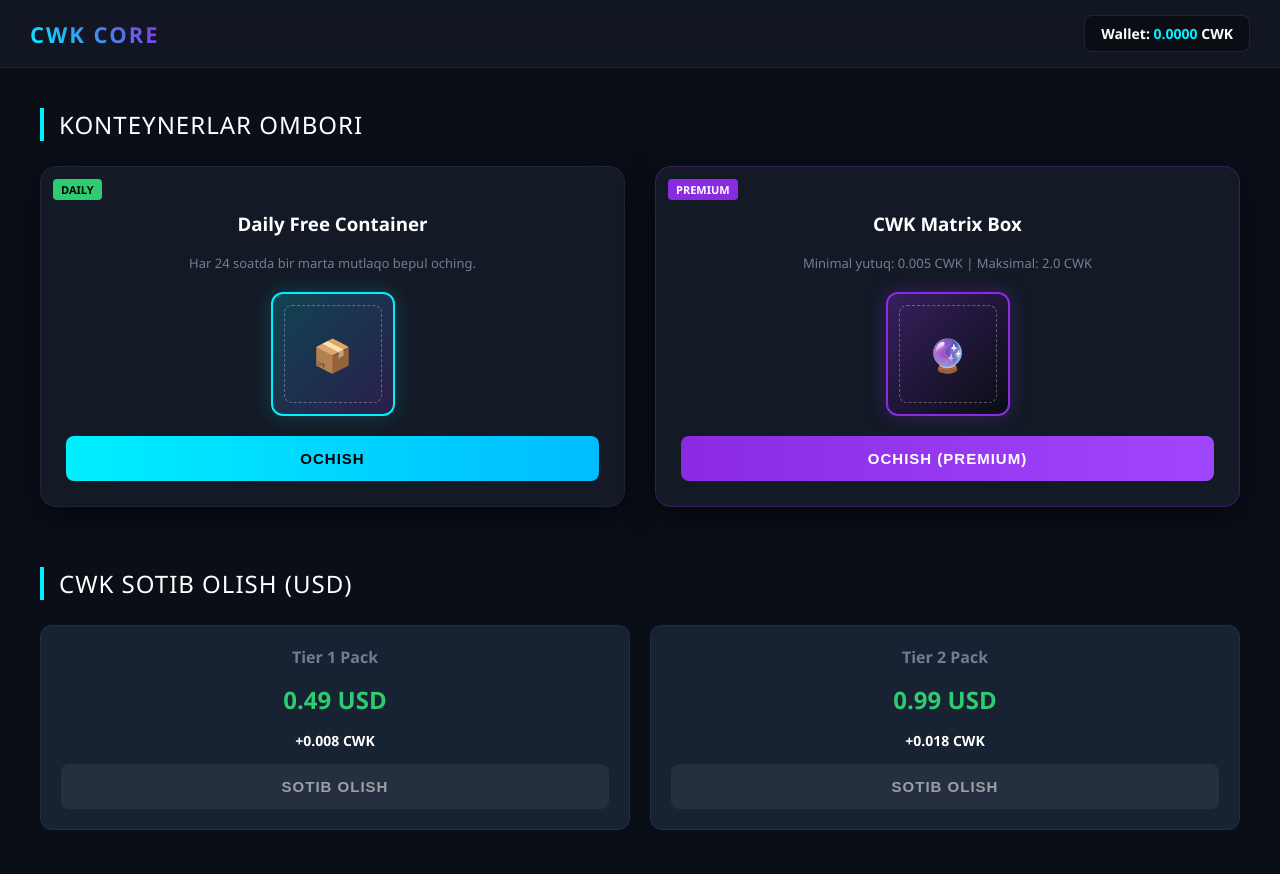
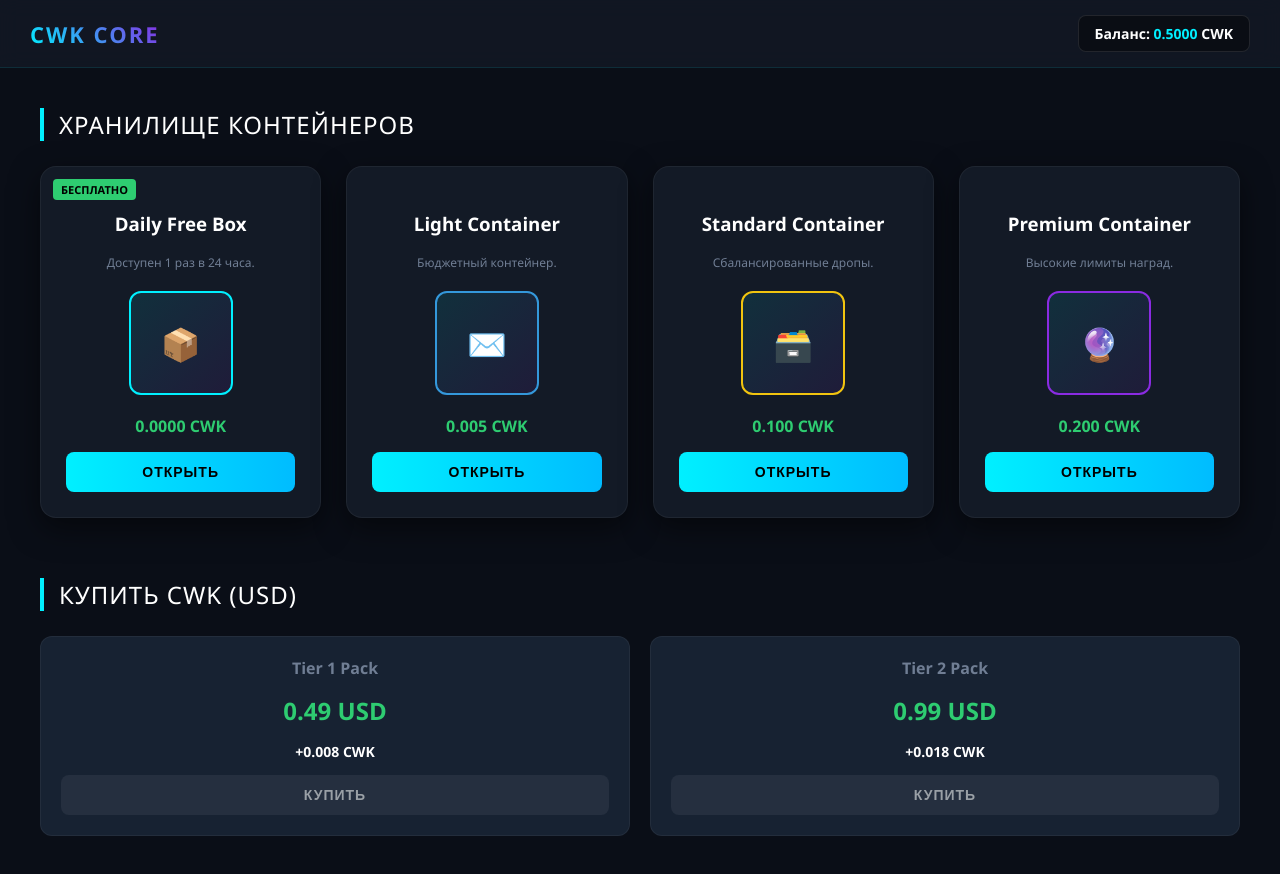
Before and after one commit to PucelineDEV/PUCELINE_INTERACTIVE, a plain HTML site: page index.html in a window 1280 px wide. Drawn offline with Linux system fonts and the light colour scheme.

Commit message:
Wave Token

```diff
--- a/index.html
+++ b/index.html
@@ -1,5 +1,5 @@
 <!DOCTYPE html>
-<html lang="uz">
+<html lang="ru">
 <head>
     <meta charset="UTF-8">
     <meta name="viewport" content="width=device-width, initial-scale=1.0">
@@ -18,12 +18,11 @@
             margin: 0;
             background-color: var(--bg-dark);
             color: var(--text-main);
-            font-family: 'Segoe UI', Roboto, Helvetica, Arial, sans-serif;
+            font-family: 'Segoe UI', Roboto, sans-serif;
             -webkit-user-select: none;
             user-select: none;
         }
 
-        /* HEADER */
         header {
             background: rgba(19, 26, 38, 0.8);
             backdrop-filter: blur(10px);
@@ -46,11 +45,6 @@
             -webkit-text-fill-color: transparent;
         }
 
-        .balance-container {
-            display: flex;
-            gap: 15px;
-        }
-
         .balance-box {
             background: rgba(0, 0, 0, 0.4);
             padding: 8px 16px;
@@ -64,7 +58,6 @@
             color: var(--accent-cyan);
         }
 
-        /* MAIN APP CONTAINER */
         .app-container {
             max-width: 1200px;
             margin: 40px auto;
@@ -80,11 +73,10 @@
             text-transform: uppercase;
         }
 
-        /* CONTAINER GRID */
         .grid {
             display: grid;
-            grid-template-columns: repeat(auto-fit, minmax(300px, 1fr));
-            gap: 30px;
+            grid-template-columns: repeat(auto-fit, minmax(250px, 1fr));
+            gap: 25px;
             margin-bottom: 60px;
         }
 
@@ -104,55 +96,31 @@
             transform: translateY(-5px);
         }
 
-        /* Kripto Uslubidagi Kubik Konteyner Tasviri */
         .container-box-art {
-            width: 120px;
-            height: 120px;
+            width: 100px;
+            height: 100px;
             margin: 20px auto;
-            background: linear-gradient(135deg, rgba(0, 240, 255, 0.2), rgba(138, 43, 226, 0.2));
+            background: linear-gradient(135deg, rgba(0, 240, 255, 0.1), rgba(138, 43, 226, 0.1));
             border: 2px solid var(--accent-cyan);
             border-radius: 12px;
-            box-shadow: 0 0 20px rgba(0, 240, 255, 0.2);
             display: flex;
             align-items: center;
             justify-content: center;
             font-size: 32px;
-            position: relative;
         }
 
-        .container-box-art::after {
-            content: '';
-            position: absolute;
-            width: 80%;
-            height: 80%;
-            border: 1px dashed rgba(255, 255, 255, 0.3);
-            border-radius: 8px;
-        }
-
-        .premium-art {
-            border-color: var(--accent-purple);
-            box-shadow: 0 0 20px rgba(138, 43, 226, 0.3);
-            background: linear-gradient(135deg, rgba(138, 43, 226, 0.3), rgba(0, 0, 0, 0.5));
-        }
-
-        /* BUTTONS */
         .btn {
             background: linear-gradient(90deg, var(--accent-cyan), #00bcff);
             color: #000;
             border: none;
-            padding: 14px 28px;
-            font-size: 15px;
+            padding: 12px 24px;
+            font-size: 14px;
             font-weight: 700;
             border-radius: 8px;
             cursor: pointer;
             width: 100%;
             text-transform: uppercase;
             letter-spacing: 1px;
-            transition: opacity 0.2s;
-        }
-
-        .btn:hover {
-            opacity: 0.9;
         }
 
         .btn:disabled {
@@ -161,14 +129,20 @@
             cursor: not-allowed;
         }
 
+        .price-text {
+            font-size: 16px;
+            font-weight: bold;
+            color: #2ecc71;
+            margin-bottom: 15px;
+        }
+
         .timer-text {
-            font-size: 13px;
+            font-size: 12px;
             color: #ff3366;
             margin-top: 10px;
             font-weight: bold;
         }
 
-        /* DONATE / PURCHASE SECTION */
         .donate-grid {
             display: grid;
             grid-template-columns: repeat(auto-fit, minmax(220px, 1fr));
@@ -190,7 +164,6 @@
             font-weight: 800;
         }
 
-        /* MODAL (YUTUQ VA XABARLAR UCHUN) */
         .overlay {
             position: fixed;
             top: 0; left: 0; width: 100%; height: 100%;
@@ -210,12 +183,10 @@
             text-align: center;
             max-width: 400px;
             width: 85%;
-            box-shadow: 0 0 50px rgba(0, 240, 255, 0.3);
         }
 
-        .modal h2 { margin-top: 0; color: var(--accent-cyan); }
         .reward-anim {
-            font-size: 36px;
+            font-size: 32px;
             font-weight: 800;
             color: #fff;
             margin: 25px 0;
@@ -228,47 +199,64 @@
     <header>
         <div class="logo">CWK CORE</div>
         <div class="balance-container">
-            <div class="balance-box">Wallet: <span id="cwk-bal">0.0000</span> CWK</div>
+            <div class="balance-box">Баланс: <span id="cwk-bal">0.0000</span> CWK</div>
         </div>
     </header>
 
     <div class="app-container">
 
-        <div class="section-title">Konteynerlar ombori</div>
+        <div class="section-title">Хранилище Контейнеров</div>
         <div class="grid">
 
             <div class="card">
-                <div style="position: absolute; top: 12px; left: 12px; background: #2ecc71; color: #000; padding: 3px 8px; font-size: 11px; font-weight: bold; border-radius: 4px;">DAILY</div>
-                <h3>Daily Free Container</h3>
-                <p style="color: var(--text-muted); font-size: 13px;">Har 24 soatda bir marta mutlaqo bepul oching.</p>
+                <div style="position: absolute; top: 12px; left: 12px; background: #2ecc71; color: #000; padding: 3px 8px; font-size: 11px; font-weight: bold; border-radius: 4px;">БЕСПЛАТНО</div>
+                <h3>Daily Free Box</h3>
+                <p style="color: var(--text-muted); font-size: 12px;">Доступен 1 раз в 24 часа.</p>
                 <div class="container-box-art">📦</div>
-                <button class="btn" id="free-btn" onclick="openFreeContainer()">Ochish</button>
+                <div class="price-text">0.0000 CWK</div>
+                <button class="btn" id="free-btn" onclick="openFreeContainer()">Открыть</button>
                 <div id="timer-display" class="timer-text" style="display: none;"></div>
             </div>
 
-            <div class="card" style="border-color: rgba(138, 43, 226, 0.3);">
-                <div style="position: absolute; top: 12px; left: 12px; background: var(--accent-purple); color: #fff; padding: 3px 8px; font-size: 11px; font-weight: bold; border-radius: 4px;">PREMIUM</div>
-                <h3>CWK Matrix Box</h3>
-                <p style="color: var(--text-muted); font-size: 13px;">Minimal yutuq: 0.005 CWK | Maksimal: 2.0 CWK</p>
-                <div class="container-box-art premium-art">🔮</div>
-                <button class="btn" style="background: linear-gradient(90deg, var(--accent-purple), #a146ff); color: white;" onclick="openPremiumContainer()">Ochish (Premium)</button>
+            <div class="card">
+                <h3>Light Container</h3>
+                <p style="color: var(--text-muted); font-size: 12px;">Бюджетный контейнер.</p>
+                <div class="container-box-art" style="border-color: #3498db;">✉️</div>
+                <div class="price-text">0.005 CWK</div>
+                <button class="btn" onclick="openPaidContainer(0.005)">Открыть</button>
+            </div>
+
+            <div class="card">
+                <h3>Standard Container</h3>
+                <p style="color: var(--text-muted); font-size: 12px;">Сбалансированные дропы.</p>
+                <div class="container-box-art" style="border-color: #f1c40f;">🗃️</div>
+                <div class="price-text">0.100 CWK</div>
+                <button class="btn" onclick="openPaidContainer(0.100)">Открыть</button>
+            </div>
+
+            <div class="card">
+                <h3>Premium Container</h3>
+                <p style="color: var(--text-muted); font-size: 12px;">Высокие лимиты наград.</p>
+                <div class="container-box-art" style="border-color: var(--accent-purple);">🔮</div>
+                <div class="price-text">0.200 CWK</div>
+                <button class="btn" onclick="openPaidContainer(0.200)">Открыть</button>
             </div>
 
         </div>
 
-        <div class="section-title">CWK Sotib olish (USD)</div>
+        <div class="section-title">Купить CWK (USD)</div>
         <div class="donate-grid">
             <div class="donate-card">
                 <h4 style="margin:0; color: var(--text-muted);">Tier 1 Pack</h4>
                 <div class="price-tag">0.49 USD</div>
                 <p style="font-size: 14px; font-weight: bold;">+0.008 CWK</p>
-                <button class="btn" style="background: #252f3f; color: #9aa0a6;" onclick="showPaymentAlert()">Sotib olish</button>
+                <button class="btn" style="background: #252f3f; color: #9aa0a6;" onclick="showPaymentAlert()">Купить</button>
             </div>
             <div class="donate-card">
                 <h4 style="margin:0; color: var(--text-muted);">Tier 2 Pack</h4>
                 <div class="price-tag">0.99 USD</div>
                 <p style="font-size: 14px; font-weight: bold;">+0.018 CWK</p>
-                <button class="btn" style="background: #252f3f; color: #9aa0a6;" onclick="showPaymentAlert()">Sotib olish</button>
+                <button class="btn" style="background: #252f3f; color: #9aa0a6;" onclick="showPaymentAlert()">Купить</button>
             </div>
         </div>
 
@@ -276,16 +264,16 @@
 
     <div class="overlay" id="modal-overlay">
         <div class="modal">
-            <h2 id="modal-title">Konteyner ochildi!</h2>
+            <h2 id="modal-title">Контейнер открыт!</h2>
             <div class="reward-anim" id="reward-text">0.0000 CWK</div>
-            <p style="color: var(--text-muted); font-size: 14px; margin-bottom: 25px;">Yutuq hisobingizga muvaffaqiyatli qo'shildi.</p>
-            <button class="btn" onclick="closeModal()">Yopish</button>
+            <p style="color: var(--text-muted); font-size: 14px; margin-bottom: 25px;">Награда зачислена на ваш баланс.</p>
+            <button class="btn" onclick="closeModal()">Закрыть</button>
         </div>
     </div>
 
     <script>
-        // O'yinchi Balansi
-        let walletBalance = parseFloat(localStorage.getItem('cwk_wallet')) || 0.0000;
+        // Boshlang'ich balansni 0.5000 CWK qilamiz, foydalanuvchi pulliklarini sinab ko'ra olishi uchun
+        let walletBalance = parseFloat(localStorage.getItem('cwk_wallet')) || 0.5000;
 
         function updateBalanceDisplay() {
             document.getElementById('cwk-bal').innerText = walletBalance.toFixed(4);
@@ -293,61 +281,62 @@
         }
         updateBalanceDisplay();
 
-        // --- TEKIN KONTEYNER LOGIKASI (35%, 30%, 15%, 4% va qolgan foiz omadsiz) ---
+        // TEKIN KONTEYNER ALGORITMI (Siz aytgan foizlar bilan)
         function openFreeContainer() {
             const lastOpen = localStorage.getItem('cwk_last_free_open');
             const now = Date.now();
 
             if (lastOpen && now - parseInt(lastOpen) < 24 * 60 * 60 * 1000) {
-                alert("Kunlik tekin konteynerni ochib bo'lgansiz!");
+                alert("Этот контейнер уже открыт! Попробуйте позже.");
                 return;
             }
 
-            // Tasodifiy foiz (0 dan 100 gacha)
             const rng = Math.random() * 100;
             let winAmount = 0;
 
             if (rng <= 35) {
-                winAmount = 0.002; // 35% imkoniyat
+                winAmount = 0.002; // 35%
             } else if (rng <= 65) {
-                winAmount = 0.005; // 30% imkoniyat (35 + 30)
+                winAmount = 0.005; // 30%
             } else if (rng <= 80) {
-                winAmount = 0.01;  // 15% imkoniyat (65 + 15)
+                winAmount = 0.01;  // 15%
             } else if (rng <= 84) {
-                winAmount = 0.02;  // 4% imkoniyat (80 + 4)
+                winAmount = 0.02;  // 4%
             } else {
-                winAmount = 0.0001; // Qolgan 16% holatda minimal dalda yutug'i
+                winAmount = 0.001; // Qolgan 16% uchun minimal yutuq
             }
 
             walletBalance += winAmount;
             localStorage.setItem('cwk_last_free_open', now);
 
-            // Natijani ko'rsatish
-            document.getElementById('modal-title').innerText = "Daily Box Natijasi";
-            document.getElementById('reward-text').innerText = "+" + winAmount + " CWK";
-            document.getElementById('modal-overlay').style.display = 'flex';
-
-            updateBalanceDisplay();
+            showReward("Daily Box", winAmount);
             checkTimer();
         }
 
-        // --- PREMIUM KONTEYNER LOGIKASI (Eng kam 0.005, eng ko'p 2 CWK) ---
-        function openPremiumContainer() {
-            // Haqiqiy tasodifiy kriptografik algoritm
-            const min = 0.005;
-            const max = 2.0;
-            const winAmount = Math.random() * (max - min) + min;
+        // PULLIK KONTEYNERLAR MATRIXI (Min 0.005 dan Max 2.0 CWK gacha)
+        function openPaidContainer(price) {
+            if (walletBalance >= price) {
+                walletBalance -= price;
 
-            walletBalance += winAmount;
+                const min = 0.005;
+                const max = 2.0;
+                const winAmount = Math.random() * (max - min) + min;
 
-            document.getElementById('modal-title').innerText = "Matrix Box Natijasi";
-            document.getElementById('reward-text').innerText = "+" + winAmount.toFixed(4) + " CWK";
+                walletBalance += winAmount;
+                showReward("Paid Box", winAmount);
+            } else {
+                alert("Недостаточно CWK на балансе!");
+            }
+        }
+
+        function showReward(title, amount) {
+            document.getElementById('modal-title').innerText = title;
+            document.getElementById('reward-text').innerText = "+" + amount.toFixed(4) + " CWK";
             document.getElementById('modal-overlay').style.display = 'flex';
-
             updateBalanceDisplay();
         }
 
-        // --- TAYMER TIZIMI (1 kunda 1 marta ochish cheklovi) ---
+        // 24 SOATLIK TAYMER SIKLI
         function checkTimer() {
             const lastOpen = localStorage.getItem('cwk_last_free_open');
             const btn = document.getElementById('free-btn');
@@ -372,20 +361,18 @@
                 const minutes = Math.floor((timeLeft % (1000 * 60 * 60)) / (1000 * 60));
                 const seconds = Math.floor((timeLeft % (1000 * 60)) / 1000);
 
-                timerDiv.innerText = `Keyingi ochish: ${hours}soat ${minutes}daqiqa ${seconds}soniya`;
+                timerDiv.innerText = `Следующий через: ${hours}ч ${minutes}м ${seconds}с`;
             } else {
                 btn.disabled = false;
                 timerDiv.style.display = 'none';
             }
         }
 
-        // Har soniyada taymerni yangilab turish
         setInterval(checkTimer, 1000);
         checkTimer();
 
-        // TO'LOV CHEKLOVI XABARI
         function showPaymentAlert() {
-            alert("Tizim bildirishi: Hali to'lovlar qilib bo'lmaydi! Tizim test rejimida.");
+            alert("Платежная система недоступна: В данный момент платежи не принимаются!");
         }
 
         function closeModal() {
```
